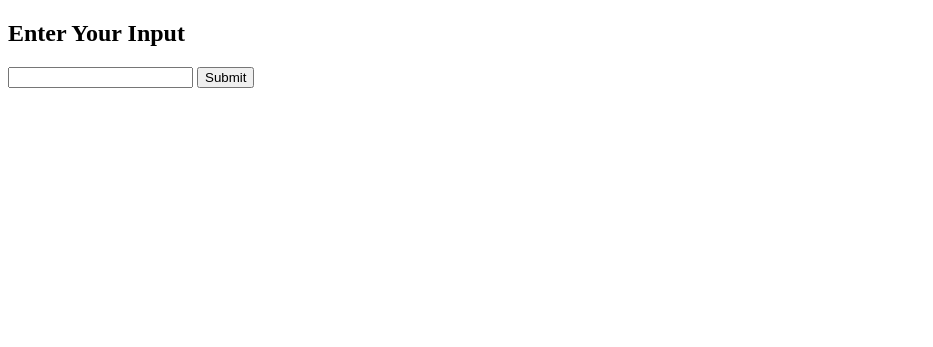
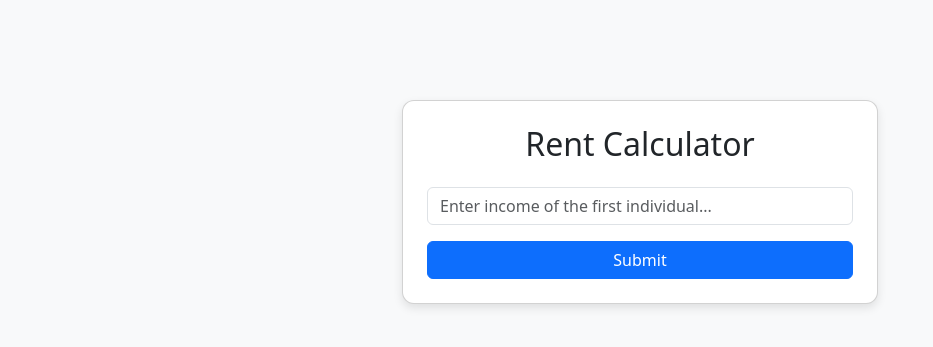
Before and after one commit to bwSimpkins/TheFairShare, a Flask app: page / in a window 1280 px wide. Shown: the top 347 px of the page, without its empty margins (0-933 px from the left). Run offline with Flask 3, Linux system fonts and the light colour scheme.

Commit message:
created a more modern looking front end.

```diff
--- a/the_fair_share/RentCalculator.py
+++ b/the_fair_share/RentCalculator.py
@@ -104,7 +104,7 @@ def fair_share(rent, income1, income2):
         y = np.array(y_axis)
         plt.plot(x, y)  # Plot the chart
         plt.xlabel("Years")  # add X-axis label
-        plt.ylabel("Retirement Savings (USD)")  # add Y-axis label
+        plt.ylabel("Retirement Savings (USD Millions)")  # add Y-axis label
         plt.title("Retirement Savings Generated by Housing Savings")  # add title
         plt.show()  # display
 
--- a/the_fair_share/app.py
+++ b/the_fair_share/app.py
@@ -1,16 +1,16 @@
-from flask import Flask, render_template, request
+from flask import Flask, render_template, request, jsonify
 import script  # Import your Python script
 
 app = Flask(__name__)
 
-@app.route('/', methods=['GET', 'POST'])
+@app.route("/", methods=["GET", "POST"])
 def index():
-    if request.method == 'POST':
-        user_input = request.form['user_input']  # Get input from form
+    if request.method == "POST":
+        user_input = request.form["user_input"]  # Get input from form
         result = script.process_input(user_input)  # Process input in script.py
-        return render_template('index.html', result=result)
+        return jsonify({"result": result})  # Send JSON response
 
-    return render_template('index.html', result=None)
+    return render_template("index.html")
 
-if __name__ == '__main__':
+if __name__ == "__main__":
     app.run(debug=True)
--- a/the_fair_share/templates/index.html
+++ b/the_fair_share/templates/index.html
@@ -1,17 +1,55 @@
 <!DOCTYPE html>
-<html>
+<html lang="en">
 <head>
-    <title>Input Form</title>
+    <meta charset="UTF-8">
+    <meta name="viewport" content="width=device-width, initial-scale=1">
+    <title>Interactive Input Form</title>
+    <!-- Bootstrap CSS -->
+    <link href="https://cdn.jsdelivr.net/npm/bootstrap@5.3.0/dist/css/bootstrap.min.css" rel="stylesheet">
+    <style>
+        body {
+            background-color: #f8f9fa;
+        }
+        .container {
+            max-width: 500px;
+            margin-top: 100px;
+        }
+        .card {
+            border-radius: 12px;
+            box-shadow: 0 4px 10px rgba(0, 0, 0, 0.1);
+        }
+    </style>
 </head>
 <body>
-    <h2>Enter Your Input</h2>
-    <form method="POST">
-        <input type="text" name="user_input" required>
-        <button type="submit">Submit</button>
-    </form>
+    <div class="container">
+        <div class="card p-4">
+            <h2 class="text-center mb-4">Rent Calculator</h2>
+            <form id="inputForm">
+                <div class="mb-3">
+                    <input type="text" class="form-control" name="user_input" id="userInput" placeholder="Enter income of the first individual..." required>
+                </div>
+                <button type="submit" class="btn btn-primary w-100">Submit</button>
+            </form>
+            <div class="mt-3" id="resultContainer" style="display: none;">
+                <p class="alert alert-info text-center" id="resultText"></p>
+            </div>
+        </div>
+    </div>
 
-    {% if result %}
-        <p>Result: {{ result }}</p>
-    {% endif %}
+    <!-- Bootstrap & JavaScript -->
+    <script src="https://code.jquery.com/jquery-3.6.0.min.js"></script>
+    <script>
+        $(document).ready(function() {
+            $("#inputForm").submit(function(event) {
+                event.preventDefault();
+                let userInput = $("#userInput").val();
+
+                $.post("/", { user_input: userInput }, function(data) {
+                    $("#resultText").text(data.result);
+                    $("#resultContainer").fadeIn();
+                }, "json");
+            });
+        });
+    </script>
 </body>
 </html>
```
